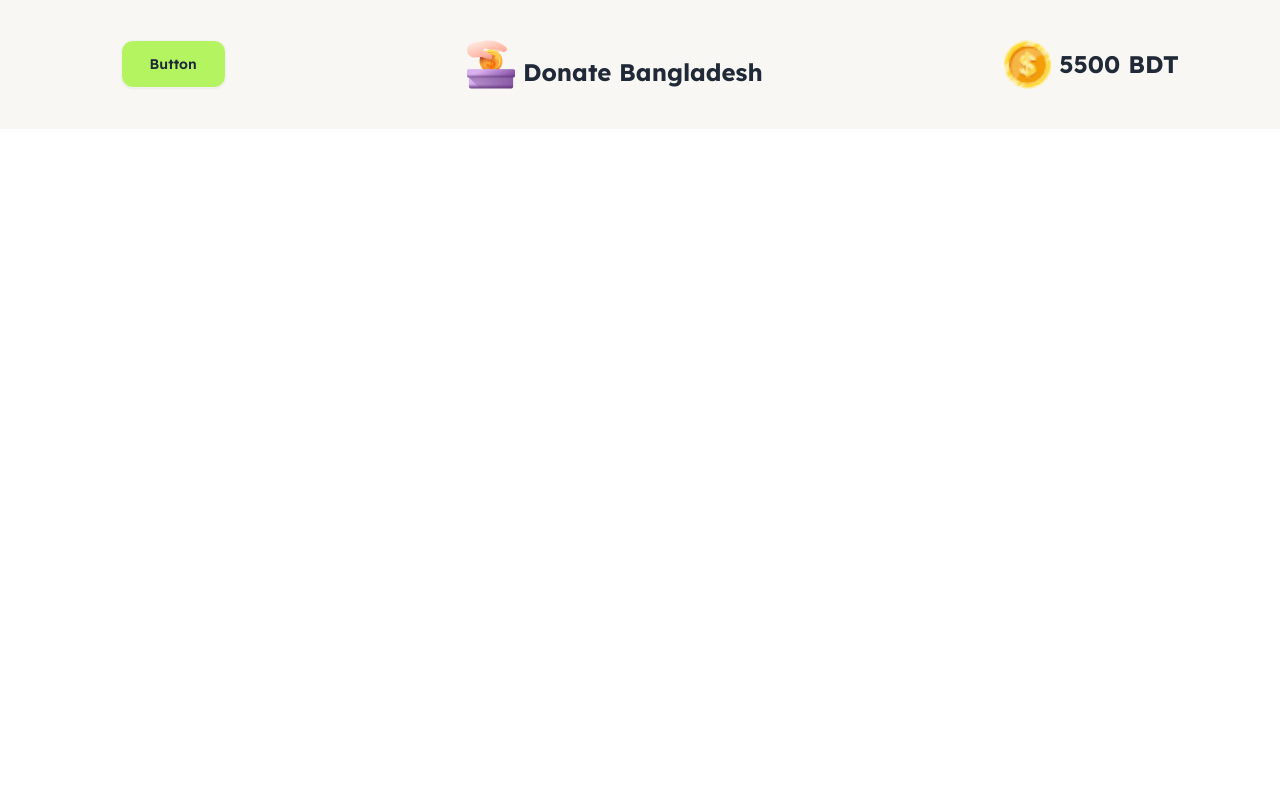
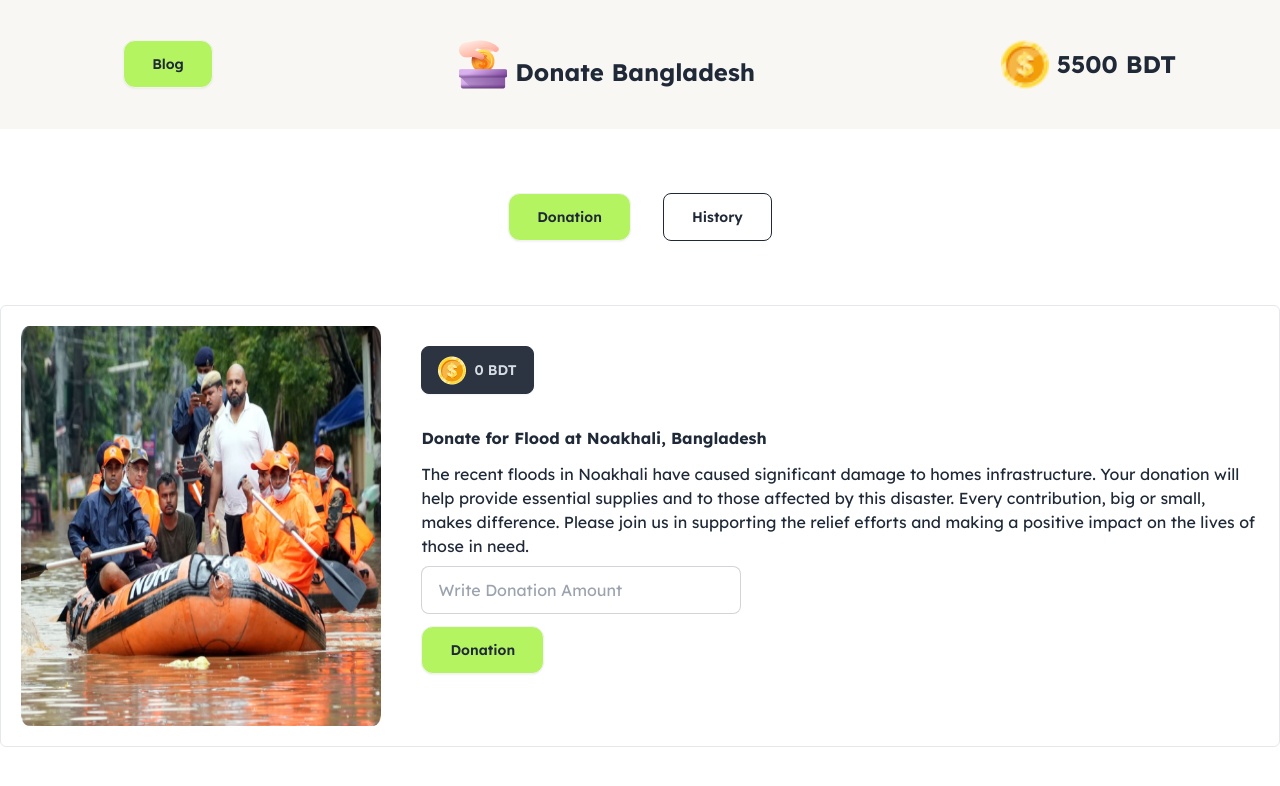
Before and after one commit to artikamontaha/Batch-10-Assaingment-5, a plain HTML site: page index.html in a window 1280 px wide. Drawn offline with nearby package versions, Linux system fonts and the light colour scheme.

Commit message:
making two cards

```diff
--- a/index.html
+++ b/index.html
@@ -16,11 +16,13 @@
     </style>
 </head>
 <body class=" ">
-    <header class="py-10 bg-[#F9F7F3]">
+    <header>
+        <!-- Navbar section start -->
+         <div class="py-10 bg-[#F9F7F3]">
             <div class="md:container mx-auto">
                 <nav class="flex justify-around">
                     <div class="">
-                    <button class="btn bg-[#B4F461] py-3 px-7 rounded-xl">Button</button>
+                        <button class="btn bg-[#B4F461] py-3 px-7 rounded-xl">Blog</button>
 
                     </div>
                     <div class="flex font-semibold">
@@ -35,6 +37,38 @@
                 </nav>
 
             </div>
+
+         </div>
+    <!-- Navbar section end -->
+
+    <div class="flex justify-center p-16 gap-8">
+        <button class="btn bg-[#B4F461] py-3 px-7 rounded-xl">Donation</button>
+        <button class="btn btn-outline py-3 px-7">History</button>
+
+    </div>
     </header>
+
+
+    <main class="md:container mx-auto">
+        <!-- card-1 -->
+        <div class="md:flex gap-10 border rounded-md p-5 ">
+            <div><img class="md:h-[400px] md:w-[1100px]" src="./assets/noakhali.png" alt=""></div>
+            <div class="">
+                <button class="btn btn-neutral my-5"><img src="./assets/coin.png" alt="">0 BDT</button>
+                <h1 class="my-3 font-bold">Donate for Flood at Noakhali, Bangladesh</h1>
+                <h3 class=""> The recent floods in Noakhali have caused significant damage to homes  infrastructure. Your donation will help provide essential supplies and  to those affected by this disaster. Every contribution, big or small, makes  difference. Please join us in supporting the relief efforts and making a positive impact on the lives of those in need.</h3>
+                <input type="text" placeholder="Write Donation Amount" class="input input-bordered w-full max-w-xs mt-2 my-3" />
+
+                <button class="btn flex  flex-col bg-[#B4F461] py-3 px-7 rounded-xl">Donation</button>
+
+
+            </div>
+        </div>
+
+
+
+
+
+    </main>
 </body>
 </html>
```
Lines whose indentation alone changed are shown as unchanged.
